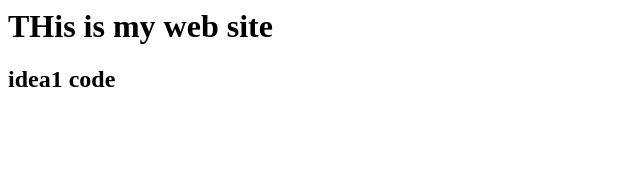
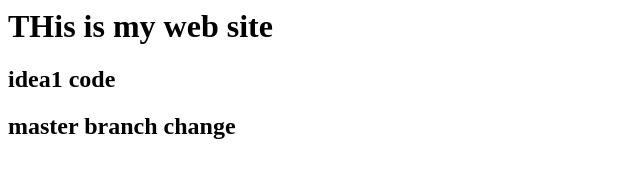
Before and after one commit to badriaws/newproject, a plain HTML site: page index.html in a window 1280 px wide. Shown: the whole page, without its empty margins (0-640 px from the left). Drawn offline with Linux system fonts and the light colour scheme.

Commit message:
master change1

```diff
--- a/index.html
+++ b/index.html
@@ -1,2 +1,3 @@
 <h1>THis is my web site</h1>
 <h2>idea1 code</h2>
+<h2>master branch change</h2>
```
